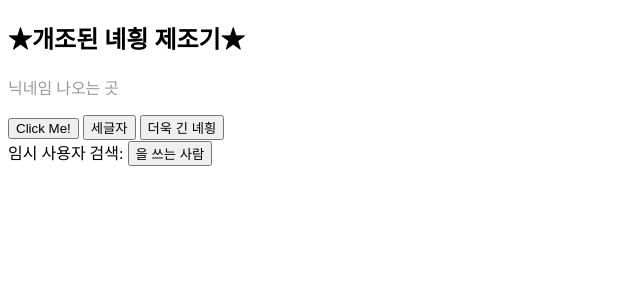
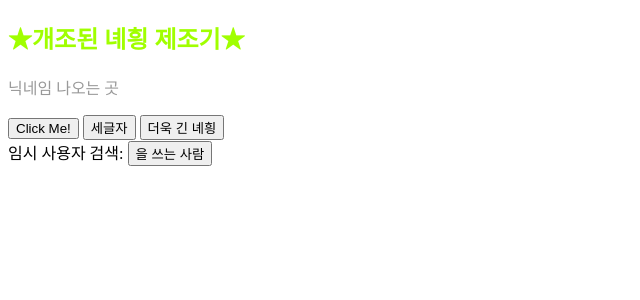
Before and after one commit to com8599/com8599.github.io, a Jekyll site: the page nickname.html, which Jekyll copies as it is, in a window 1280 px wide. Shown: the top 300 px of the page, without its empty margins (0-640 px from the left). Built offline with Jekyll 4.4.1, drawn with Linux system fonts in a browser that asks for light colours.

Commit message:
Update nickname.html

```diff
--- a/nickname.html
+++ b/nickname.html
@@ -1,8 +1,51 @@
 <!doctype html>
 <html><head><style>
   .spanName{
-    color:#999999
+    color:#999999;
   }
+  h2{
+    animation-duration:0.5s;
+    animation-iteration-count:infinite;
+    animation-name:rainbow;
+  }
+@keyframes rainbow{
+		100%,0%{
+			color: rgb(255,0,0);
+		}
+		8%{
+			color: rgb(255,127,0);
+		}
+		16%{
+			color: rgb(255,255,0);
+		}
+		25%{
+			color: rgb(127,255,0);
+		}
+		33%{
+			color: rgb(0,255,0);
+		}
+		41%{
+			color: rgb(0,255,127);
+		}
+		50%{
+			color: rgb(0,255,255);
+		}
+		58%{
+			color: rgb(0,127,255);
+		}
+		66%{
+			color: rgb(0,0,255);
+		}
+		75%{
+			color: rgb(127,0,255);
+		}
+		83%{
+			color: rgb(255,0,255);
+		}
+		91%{
+			color: rgb(255,0,127);
+		}
+}
   </style></head><body>
 
 <h2>★개조된 녜힁 제조기★</h2>
```
